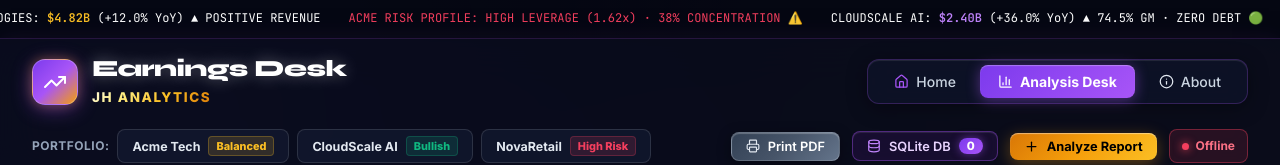
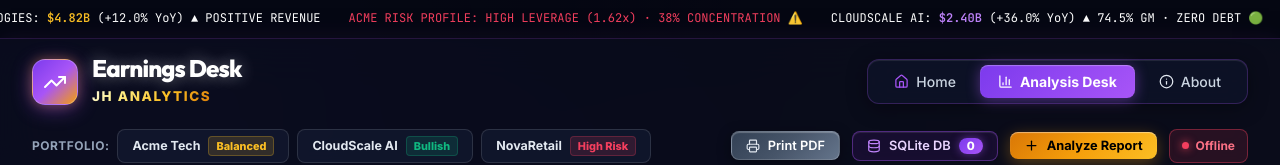
Before and after one commit to niraj987/earnings-desk, a React (Vite) app in the folder client/: page / in a window 1280 px wide. Shown: the top 165 px of the page. Built offline with nearby package versions, Linux system fonts and the light colour scheme; no server answers.

Commit message:
feat: apply Grelify AI font to website title Earnings Desk and Neuron AI font to hero headline

```diff
--- a/client/index.html
+++ b/client/index.html
@@ -7,7 +7,7 @@
     <title>Earnings Desk — Multi-Agent Financial Intelligence</title>
     <link rel="preconnect" href="https://fonts.googleapis.com">
     <link rel="preconnect" href="https://fonts.gstatic.com" crossorigin>
-    <link href="https://fonts.googleapis.com/css2?family=Inter:wght@300;400;500;600;700;800;900&family=JetBrains+Mono:wght@400;500;600&family=Syne:wght@700;800&family=Outfit:wght@700;800;900&display=swap" rel="stylesheet">
+    <link href="https://fonts.googleapis.com/css2?family=Inter:wght@300;400;500;600;700;800;900&family=JetBrains+Mono:wght@400;500;600&family=Outfit:wght@600;700;800;900&family=Plus+Jakarta+Sans:wght@600;700;800;900&family=Urbanist:wght@600;700;800;900&display=swap" rel="stylesheet">
   </head>
   <body>
     <div id="root"></div>
--- a/client/src/App.jsx
+++ b/client/src/App.jsx
@@ -354,7 +354,7 @@ export default function App() {
           initialLoading ? (
             <div style={{ textAlign: 'center', padding: '100px 20px', color: '#cbd5e1' }}>
               <TrendingUp size={48} color="#fbbf24" style={{ margin: '0 auto 16px', display: 'block' }} />
-              <div className="font-navera" style={{ fontSize: '1.5rem', fontWeight: 800, color: '#ffffff' }}>
+              <div className="font-grelify" style={{ fontSize: '1.55rem', fontWeight: 800, color: '#ffffff', letterSpacing: '-0.035em' }}>
                 Initializing <span className="text-gold-gradient">JH Analytics</span> Earnings Desk...
               </div>
               <div style={{ fontSize: '0.92rem', color: '#cbd5e1', marginTop: 8 }}>
--- a/client/src/components/Footer.jsx
+++ b/client/src/components/Footer.jsx
@@ -45,7 +45,7 @@ export default function Footer({ onNavigate, currentPage }) {
                 <TrendingUp size={18} color="#ffffff" />
               </div>
               <div>
-                <span className="font-navera" style={{ fontSize: '1.3rem', fontWeight: 800, color: '#ffffff', letterSpacing: '-0.025em' }}>
+                <span className="font-grelify" style={{ fontSize: '1.35rem', fontWeight: 800, color: '#ffffff', letterSpacing: '-0.035em' }}>
                   Earnings Desk
                 </span>
                 <span
--- a/client/src/components/Header.jsx
+++ b/client/src/components/Header.jsx
@@ -103,13 +103,13 @@ export default function Header({
               <TrendingUp size={24} color="#ffffff" />
             </div>
             <div>
-              <h1 className="font-navera" style={{
-                fontSize: '1.45rem',
+              <h1 className="font-grelify" style={{
+                fontSize: '1.5rem',
                 fontWeight: 800,
                 color: '#ffffff',
-                letterSpacing: '-0.025em',
-                lineHeight: 1.2,
-                textShadow: '0 0 15px rgba(255, 255, 255, 0.35)'
+                letterSpacing: '-0.035em',
+                lineHeight: 1.15,
+                textShadow: '0 0 16px rgba(255, 255, 255, 0.4)'
               }}>
                 Earnings Desk
               </h1>
--- a/client/src/components/HomePage.jsx
+++ b/client/src/components/HomePage.jsx
@@ -109,10 +109,10 @@ export default function HomePage({ onOpenDesk, onSelectCompany, reports = [] })
             <span style={{ color: '#ffffff' }}>Financial Intelligence Desk</span>
           </div>
 
-          <h2 className="font-navera" style={{
+          <h2 className="font-neuron" style={{
             fontSize: '3.1rem',
-            fontWeight: 900,
-            letterSpacing: '-0.03em',
+            fontWeight: 800,
+            letterSpacing: '-0.02em',
             lineHeight: 1.18,
             color: '#ffffff',
             marginBottom: 22,
--- a/client/src/index.css
+++ b/client/src/index.css
@@ -91,19 +91,35 @@ code, pre, .mono {
 }
 
 /* =========================================================================
-   Navera Typography System
+   Grelify AI & Neuron AI Typography Systems
    ========================================================================= */
 
+/* Grelify AI Typography - For "Earnings Desk" Website Title */
 @font-face {
-  font-family: 'Navera';
-  src: local('Navera'), local('Nevera'), local('Navara');
+  font-family: 'Grelify';
+  src: local('Grelify'), local('GrelifyAI'), local('Outfit'), local('Urbanist');
   font-weight: 400 900;
   font-display: swap;
 }
 
-.font-navera {
-  font-family: 'Navera', 'Nevera', 'Navara', 'Syne', 'Outfit', 'Space Grotesk', -apple-system, BlinkMacSystemFont, sans-serif !important;
-  letter-spacing: -0.025em;
+.font-grelify {
+  font-family: 'Grelify', 'GrelifyAI', 'Outfit', 'Urbanist', -apple-system, BlinkMacSystemFont, "Segoe UI", sans-serif !important;
+  letter-spacing: -0.035em;
+  font-weight: 800;
+}
+
+/* Neuron AI Typography - For "Earnings Desk with Provable Grounding" */
+@font-face {
+  font-family: 'Neuron';
+  src: local('Neuron'), local('Neuron AI'), local('Plus Jakarta Sans'), local('Inter Display');
+  font-weight: 400 900;
+  font-display: swap;
+}
+
+.font-neuron {
+  font-family: 'Neuron', 'Neuron AI', 'Plus Jakarta Sans', 'Inter Display', -apple-system, BlinkMacSystemFont, "Segoe UI", sans-serif !important;
+  letter-spacing: -0.02em;
+  font-weight: 800;
 }
 
 button {
```
